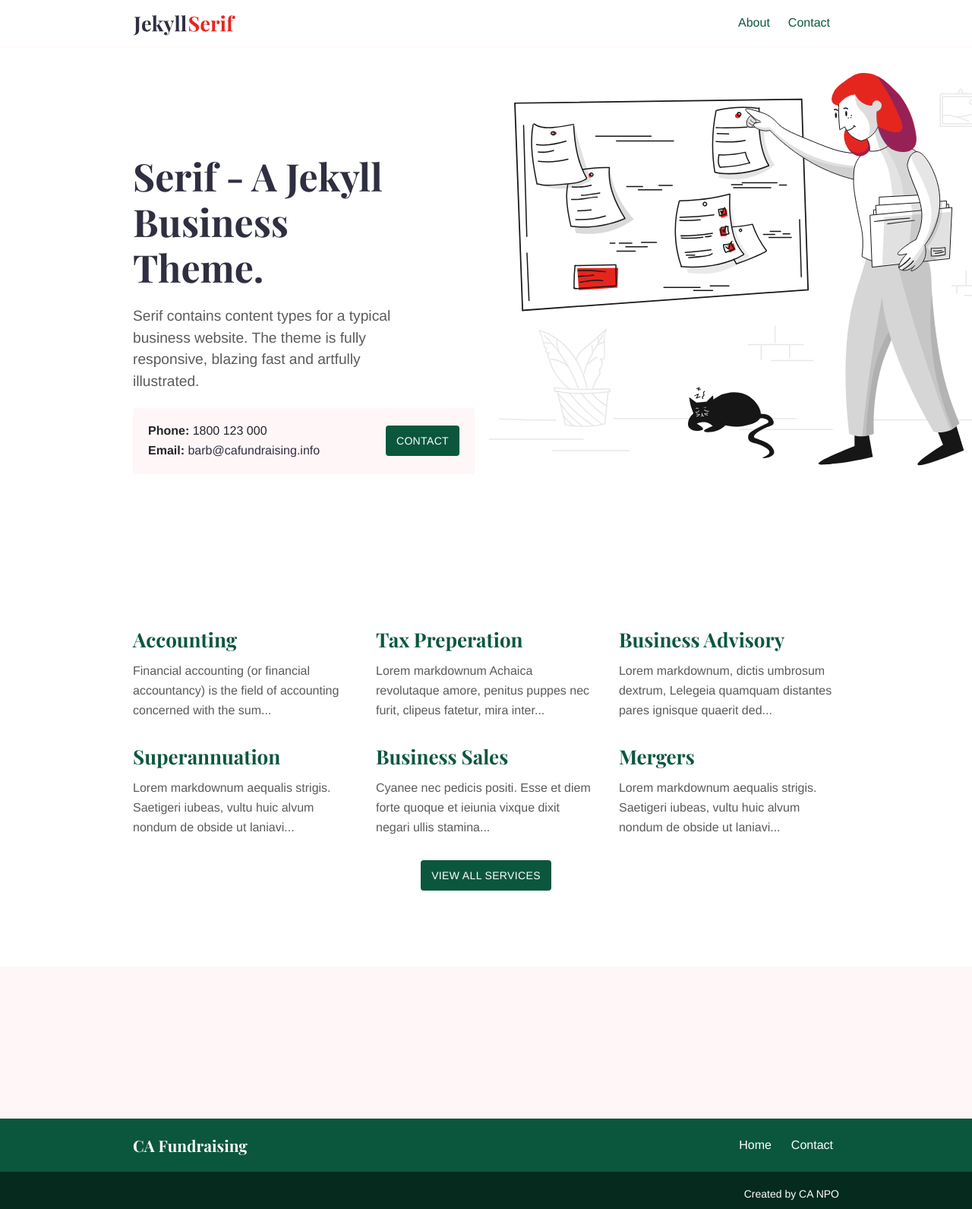
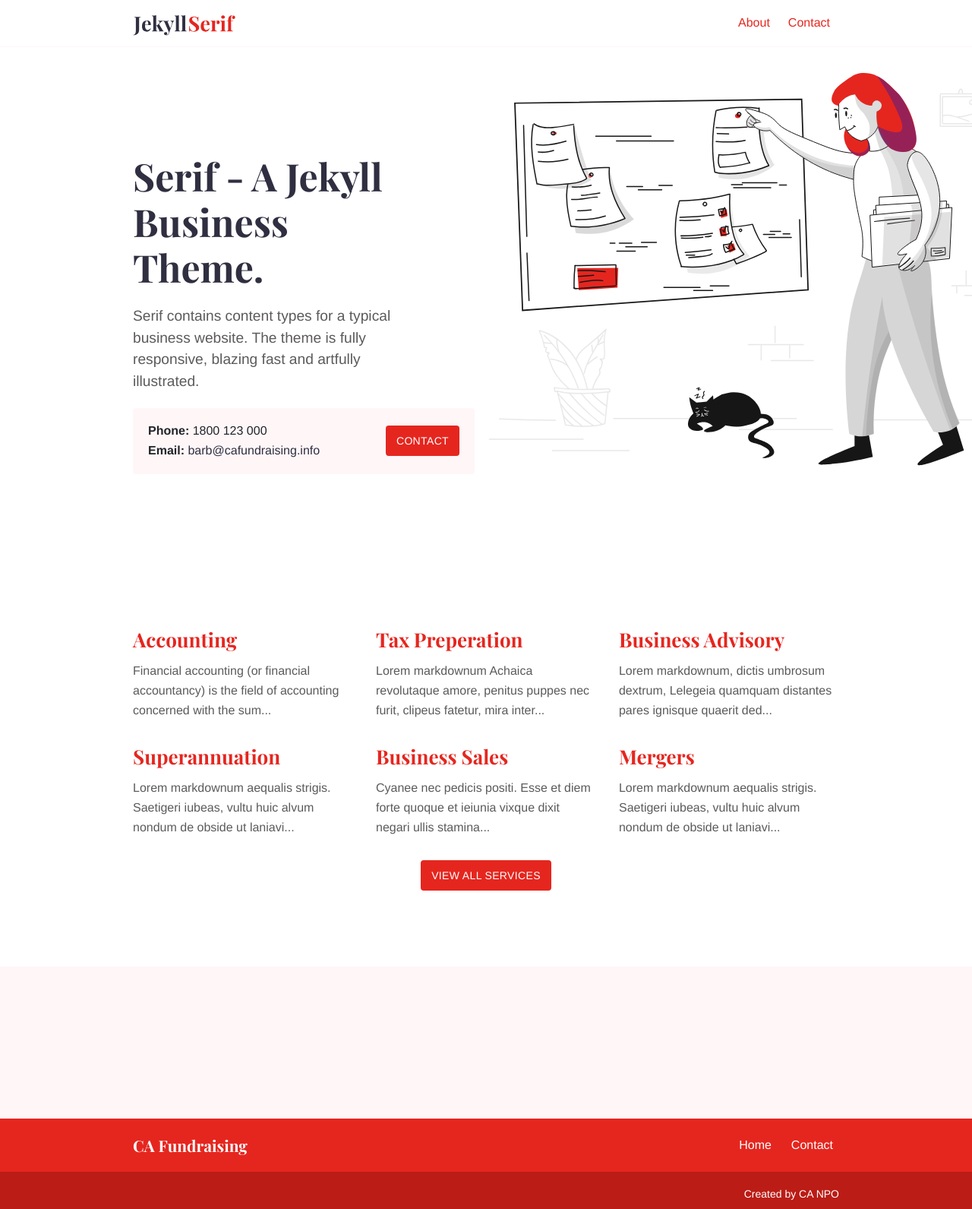
Before and after one commit to Frogdart5/fierce-avocado-6c9b0, a Jekyll site: the page built from index.md, in a window 1280 px wide. Shown: the whole page at 76% size. Built offline with Jekyll 4.4.1, drawn with Linux system fonts in a browser that asks for light colours.

Commit message:
style.scss: changed

```diff
--- a/assets/css/style.scss
+++ b/assets/css/style.scss
@@ -3,7 +3,7 @@
 ---
 
 // Colors
-$primary: #0b573e;
+$primary: #E5261F;
 $secondary: #f88379;
 $black: #2f2f41;
 $white: #ffffff;
```
